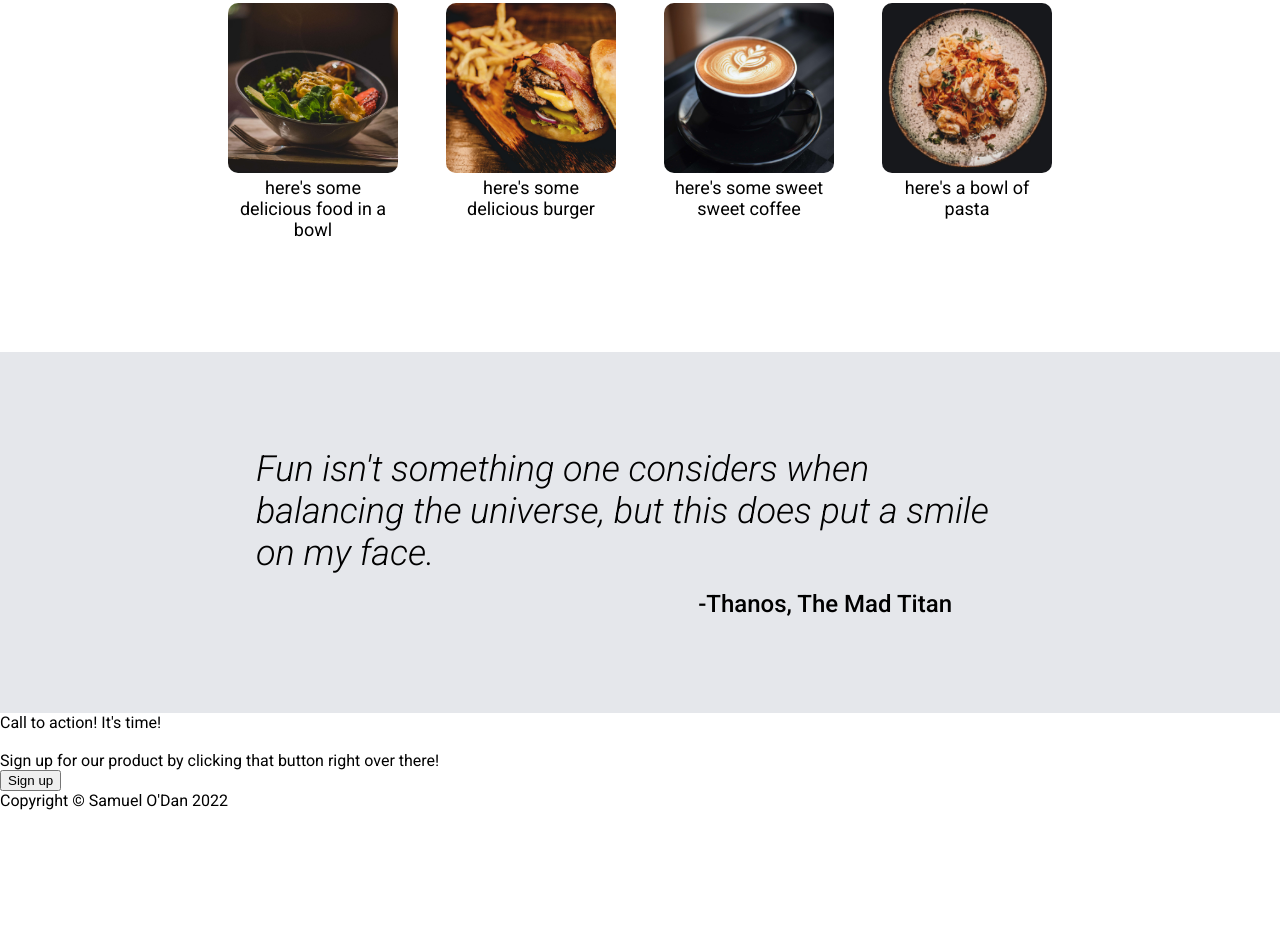
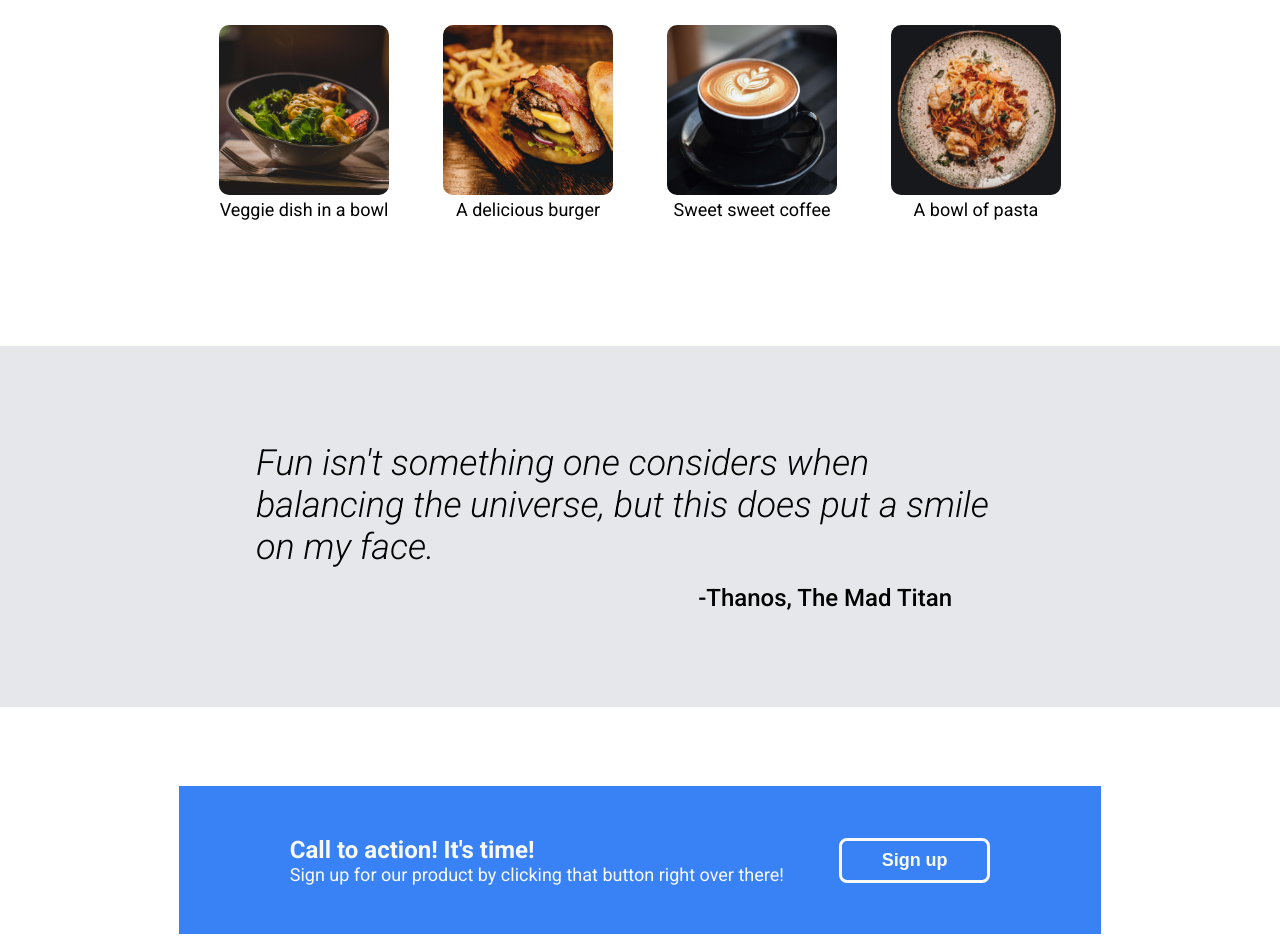
Before and after one commit to Samuelodan/odin-landing-page, a plain HTML site: page index.html in a window 1280 px wide. Shown: the part 589-1526 px from the top of the page. Before the commit the page ends 1399 px from the top, so only its background shows below. Drawn offline with Linux system fonts and the light colour scheme.

Commit message:
Finalize 1440p desktop design

```diff
--- a/index.html
+++ b/index.html
@@ -10,7 +10,7 @@
   <body>
     <div class="top">
       <header>
-        <p>Header Logo</p>
+        <p>SUBARASHI</p>
         <ul class="header-links">
           <li>About</li>
           <li>Pricing</li>
@@ -37,19 +37,19 @@
       <div class="images">
         <div>
           <img src="./img/bowl-food.jpg" alt="food bowl" />
-          <p>here's some delicious food in a bowl</p>
+          <p>Veggie dish in a bowl</p>
         </div>
         <div>
           <img src="./img/burger.jpg" alt="burger" />
-          <p>here's some delicious burger</p>
+          <p>A delicious burger</p>
         </div>
         <div>
           <img class="coffee" src="./img/coffee.jpg" alt="coffee" />
-          <p>here's some sweet sweet coffee</p>
+          <p>Sweet sweet coffee</p>
         </div>
         <div>
           <img class="pasta" src="./img/pasta.jpg" alt="pasta and shrimps" />
-          <p>here's a bowl of pasta</p>
+          <p>A bowl of pasta</p>
         </div>
       </div>
     </div>
@@ -64,9 +64,12 @@
     </div>
     <div class="fourth-row">
       <div class="cta">
-        <p>Call to action! It's time!</p>
-        <br />
-        <p>Sign up for our product by clicking that button right over there!</p>
+        <div class="cta-text">
+          <p>Call to action! It's time!</p>
+          <p>
+            Sign up for our product by clicking that button right over there!
+          </p>
+        </div>
         <button>Sign up</button>
       </div>
     </div>
--- a/styles.css
+++ b/styles.css
@@ -5,6 +5,7 @@
 ::after {
   box-sizing: border-box;
   margin: 0;
+  font-size: 18px;
 }
 
 body {
@@ -66,6 +67,12 @@ header p {
   border: none;
   border-radius: 4px;
 }
+.hero-image img {
+  width: 500px;
+  height: 230px;
+  object-fit: cover;
+  /* flex-grow: 1; */
+}
 
 .second-row {
   display: flex;
@@ -86,6 +93,12 @@ header p {
   width: 170px;
   text-align: center;
   font-size: 18px;
+}
+.images img {
+  width: 170px;
+  height: 170px;
+  object-fit: cover;
+  border-radius: 10px;
 }
 
 .third-row {
@@ -113,26 +126,43 @@ header p {
   margin-right: 3em;
 }
 .fourth-row {
+  height: 306px;
+  display: flex;
+  justify-content: center;
+  align-items: center;
+  padding: 0 14%;
+}
+.cta {
+  height: 148px;
+  /* width: 1037.12px; */
+  width: 100%;
+  display: flex;
+  justify-content: space-between;
+  align-items: center;
+  background-color: #3882f6;
+  color: #f9faf8;
+  padding: 0 12%;
+  margin: 0;
+}
+.cta-text p:first-child {
+  font-size: 24px;
+  font-weight: 700;
+}
+.cta button {
+  height: 2.5em;
+  background-color: transparent;
+  color: #f9faf8;
+  font-weight: 700;
+  border: 3px solid #f9faf8;
+  border-radius: 8px;
+  padding: 0 2.2em;
 }
 
-/* IMAGES IMAGES IMAGES */
-/* IMAGES IMAGES IMAGES */
-
-.hero-image img {
-  width: 500px;
-  height: 230px;
-  object-fit: cover;
-  /* flex-grow: 1; */
+footer {
+  display: flex;
+  justify-content: center;
+  align-items: center;
+  height: 106px;
+  background-color: #1f2937;
+  color: #f9faf8;
 }
-.images img {
-  width: 170px;
-  height: 170px;
-  object-fit: cover;
-  border-radius: 10px;
-}
-/* .coffee {
-  object-position: 50% 90%;
-}
-.pasta {
-  object-position: 43% 50%;
-} */
```
